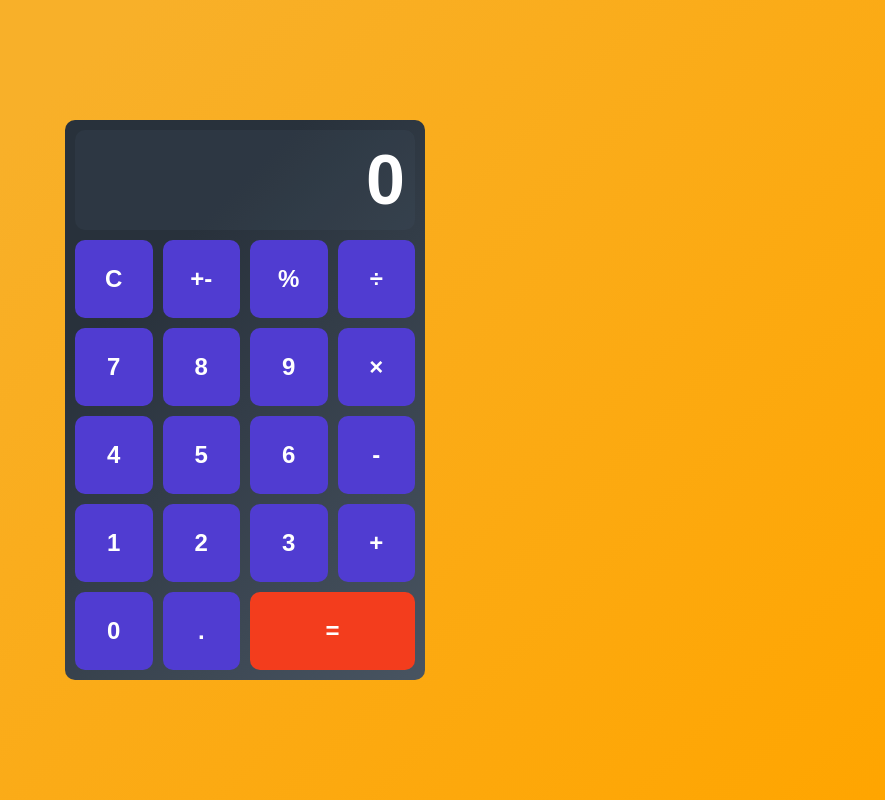
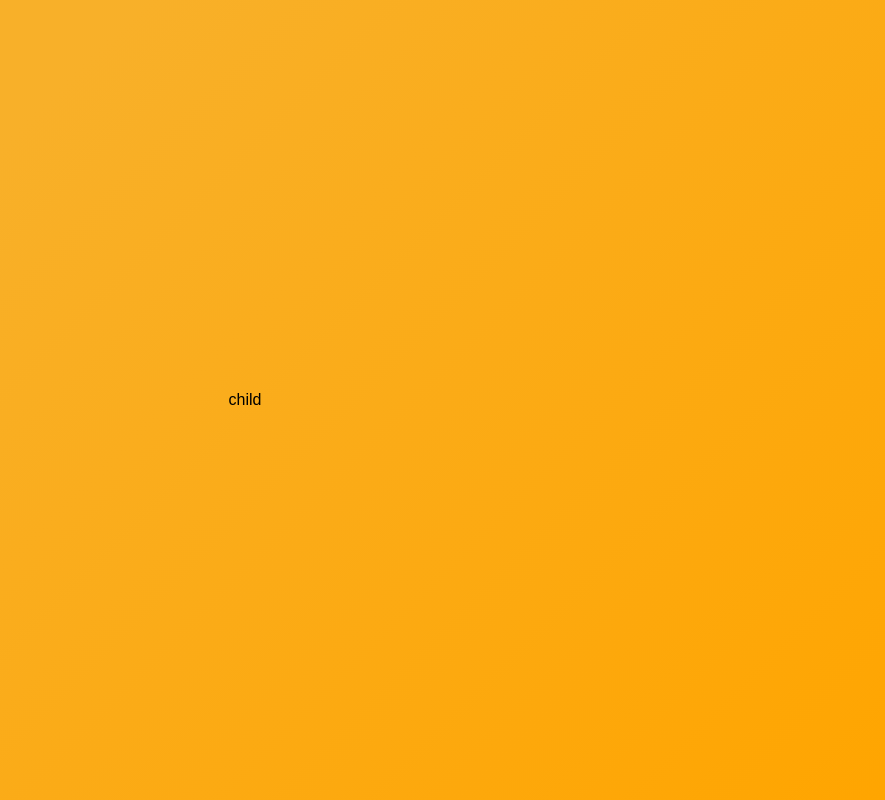
Before and after one commit to Barez001159544/calculator, a React (Create React App) app: page / in a window 1280 px wide. Shown: the whole page, without its empty margins (395-1280 px from the left). Built offline with nearby package versions, Linux system fonts and the light colour scheme.

Commit message:
Background class created

```diff
--- /dev/null
+++ b/src/Components/Calculator/Background.jsx
@@ -0,0 +1,5 @@
+const Background = ({child}) => {
+    return <div className="bg">child</div>;
+}
+
+export default Background;
--- a/src/Components/Calculator/Calculator.jsx
+++ b/src/Components/Calculator/Calculator.jsx
@@ -3,6 +3,7 @@ import ButtonBox from "./ButtonBox";
 import Button from "./Button";
 import Screen from "./Screen";
 import React, { useState } from "react";
+import Background from "./background";
 
 const btnValues = [
   ["C", "+-", "%", "÷"],
@@ -16,7 +17,7 @@ const Calculator = () => {
   const [equation, setEquation] = useState("0");
 
   return (
-    <div className="bg">
+    <Background>
       <div className="wrapper">
         <Screen value={equation} />
         <ButtonBox>
@@ -76,7 +77,7 @@ const Calculator = () => {
           })}
         </ButtonBox>
       </div>
-    </div>
+    </Background>
   );
 };
 
```
